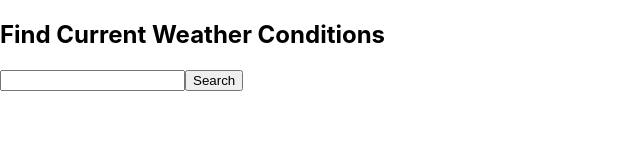
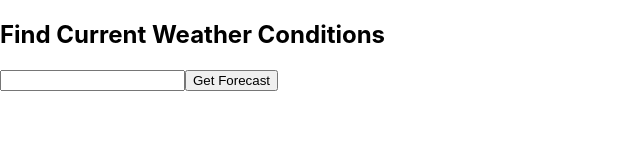
Before and after one commit to Aayush406/WeatherApp, a React (Create React App) app: page / in a window 1280 px wide. Shown: the top 160 px of the page, without its empty margins (0-640 px from the left). Built offline with nearby package versions, Linux system fonts and the light colour scheme.

Commit message:
Update SearchBar.js

```diff
--- a/src/SearchBar.js
+++ b/src/SearchBar.js
@@ -11,7 +11,7 @@ function SearchBar(props){
             <h2>Find Current Weather Conditions</h2>
             <form>
                 <input type="text"/>
-                <button>Search</button>
+                <button>Get Forecast</button>
             </form>
             {/* <button>Get Forecast</button> */}
         </div>
```
